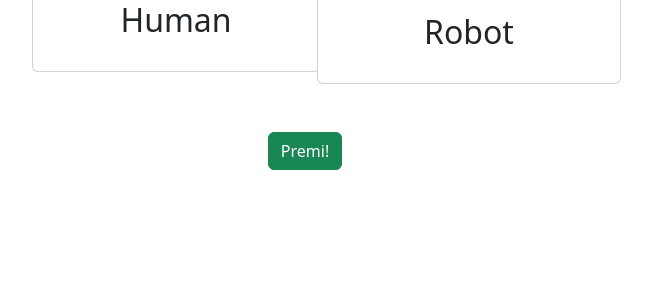
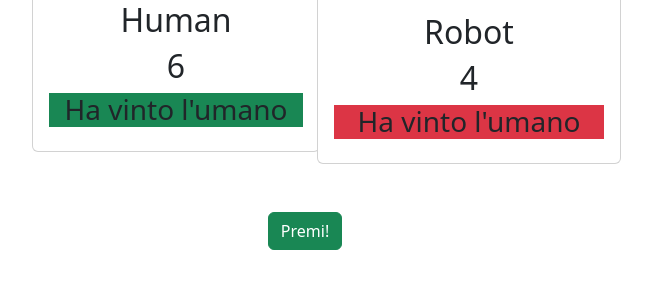
Before and after one commit to andreacagnina/js-mail-dadi, a plain HTML site: page dadi/index.html in a window 1280 px wide. Shown: the part 279-568 px from the top of the page, without its empty margins (335-987 px from the left). Drawn offline with nearby package versions, Linux system fonts and the light colour scheme.

Commit message:
[FEAT] MOD WINNER BG COLOR

```diff
--- a/dadi/index.html
+++ b/dadi/index.html
@@ -23,8 +23,8 @@
                             class="card-img-top" alt="...">
                         <div class="card-body text-center">
                             <h2>Human</h2>
-                            <p class="randomH" class="card-text"></p>
-                            <h3 id="resultR"></h3>
+                            <h2 id="randomH" class="card-text"></h2>
+                            <h3 id="resultH"></h3>
                         </div>
                     </div>
                 </div>
@@ -36,7 +36,7 @@
                             class="card-img-top" alt="...">
                         <div class="card-body text-center">
                             <h2>Robot</h2>
-                            <p class="randomR" class="card-text"></p>
+                            <h2 id="randomR" class="card-text"></h2>
                             <h3 id="resultR"></h3>
                         </div>
                     </div>
--- a/dadi/js/script.js
+++ b/dadi/js/script.js
@@ -1,12 +1,12 @@
 // richiamo il mio id con una variabile
-// let throwHuman = document.getElementById('randomH');
-// let throwRobot = document.getElementById('randomR');
+let throwHuman = document.getElementById('randomH');
+let throwRobot = document.getElementById('randomR');
 
 // assegno a due variabili un numero randomico da 1 a 6 arrotondato a numero intero
 let x = Math.floor((Math.random() * 6) + 1);
 let y = Math.floor((Math.random() * 6) + 1);
 
-document.getElementById('randomH').innerHTML = "prova";
+throwHuman.innerHTML = `${x}`;
 document.getElementById('randomR').innerHTML = `${y}`;
 
 // effettuo un console log per controllare che tutto funzioni
@@ -14,21 +14,38 @@ console.log(x)
 console.log(y)
 
 // creo una condizione if per cui se x > y allora vince l'umano, se x < y vince il robot, altrimenti sono pari
+let resultH = document.getElementById('resultH');
+let resultR = document.getElementById('resultR');
+
+let resultHBg = document.getElementById('resultH').classList;
+let resultRBg = document.getElementById('resultR').classList;
 
 let winner = ""
 
 if (x > y) {
-    console.log("ha vinto l'umano")
+    console.log("ha vinto l'umano!")
     winner = "Ha vinto l'umano"
+    resultH.innerHTML = `${winner}`;
+    resultHBg.add('bg-success');
+    resultR.innerHTML = `${winner}`;
+    resultRBg.add('bg-danger');
+
 }
 else if (x < y) {
-    console.log("Ha vinto il robot")
+    console.log("Ha vinto il robot!")
     winner = "Ha vinto il Robot"
+    resultH.innerHTML = `${winner}`;
+    resultHBg.add('bg-danger');
+    resultR.innerHTML = `${winner}`;
+    resultRBg.add('bg-success');
 }
 
 else {
-    console.log("Pareggio")
+    console.log("Pareggio!")
     winner = "Pareggio"
+    resultH.innerHTML = `${winner}`;
+    resultHBg.add('bg-warning');
+    resultR.innerHTML = `${winner}`;
+    resultRBg.add('bg-warning');
 
-    document.getElementById('resultR').innerHTML = `${winner}`
 }
```
